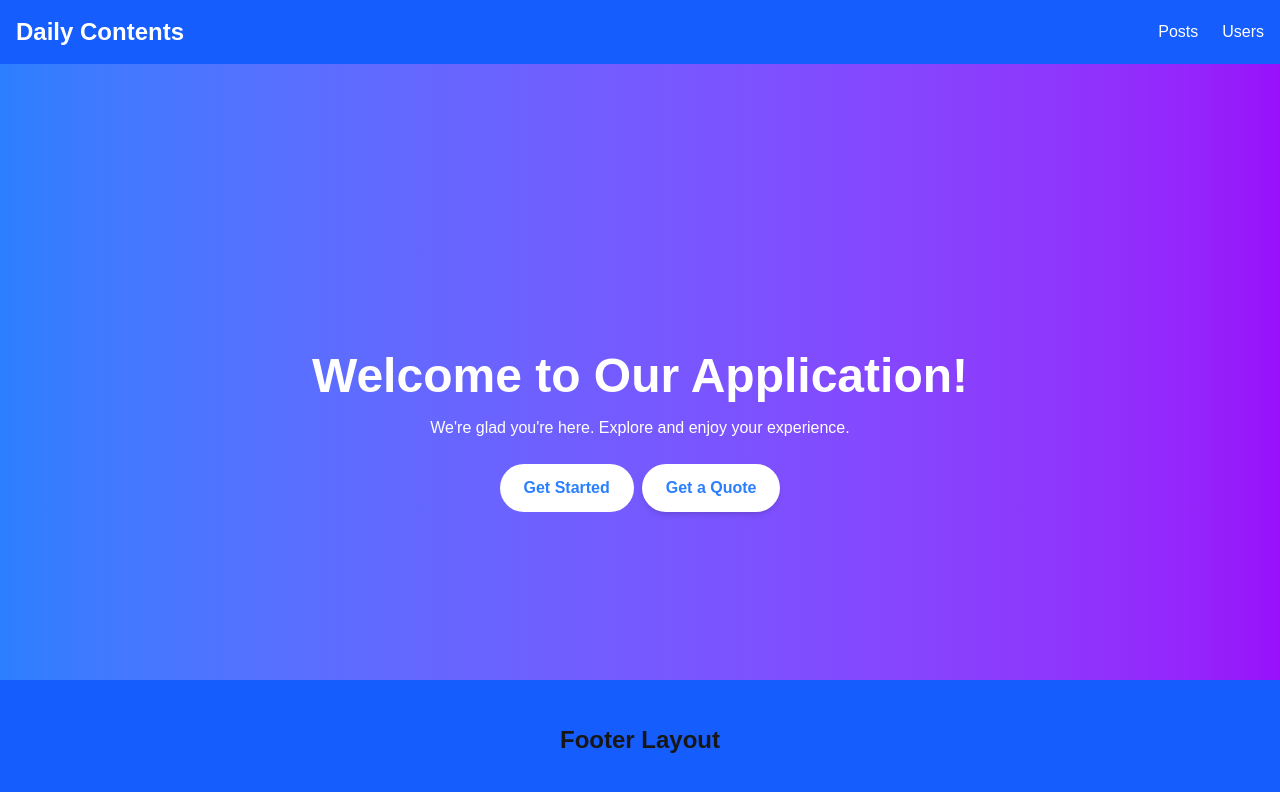
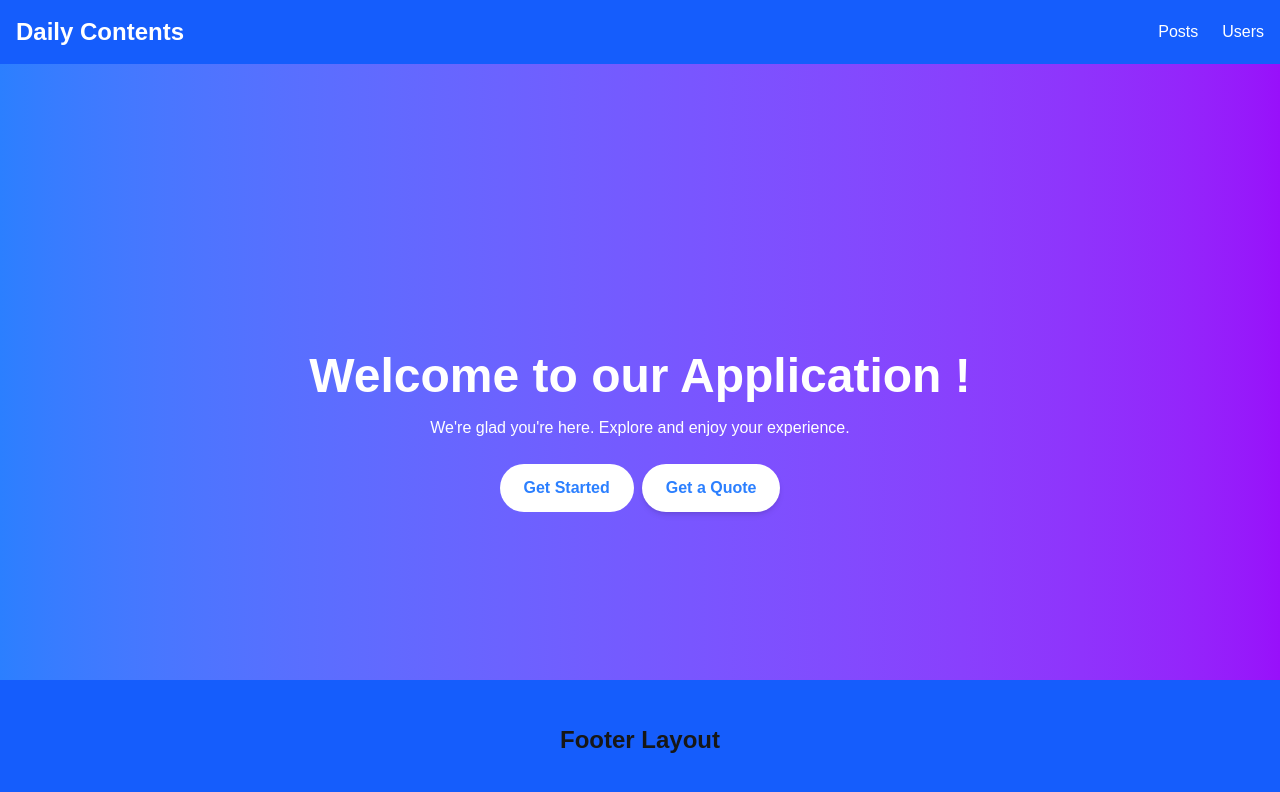
Before and after one commit to Nonijay/alx-project-0x01-setup, a Next.js app in the folder alx-project-0x01/: page / in a window 1280 px wide. Shown: the top 792 px of the page. Built offline with nearby package versions, Linux system fonts and the light colour scheme.

Commit message:
update task

```diff
--- a/alx-project-0x01/pages/index.tsx
+++ b/alx-project-0x01/pages/index.tsx
@@ -123,7 +123,7 @@ const Home: React.FC = () => {
       <main className="flex flex-grow items-center justify-center bg-gradient-to-r from-blue-500 to-purple-600 h-screen">
         <div className="text-center">
           <h1 className=" text-5xl font-bold text-white">
-            Welcome to Our Application!
+             Welcome to our Application !
           </h1>
           <p className="mt-4 text-x1 text-white">
             We're glad you're here. Explore and enjoy your experience.
```
